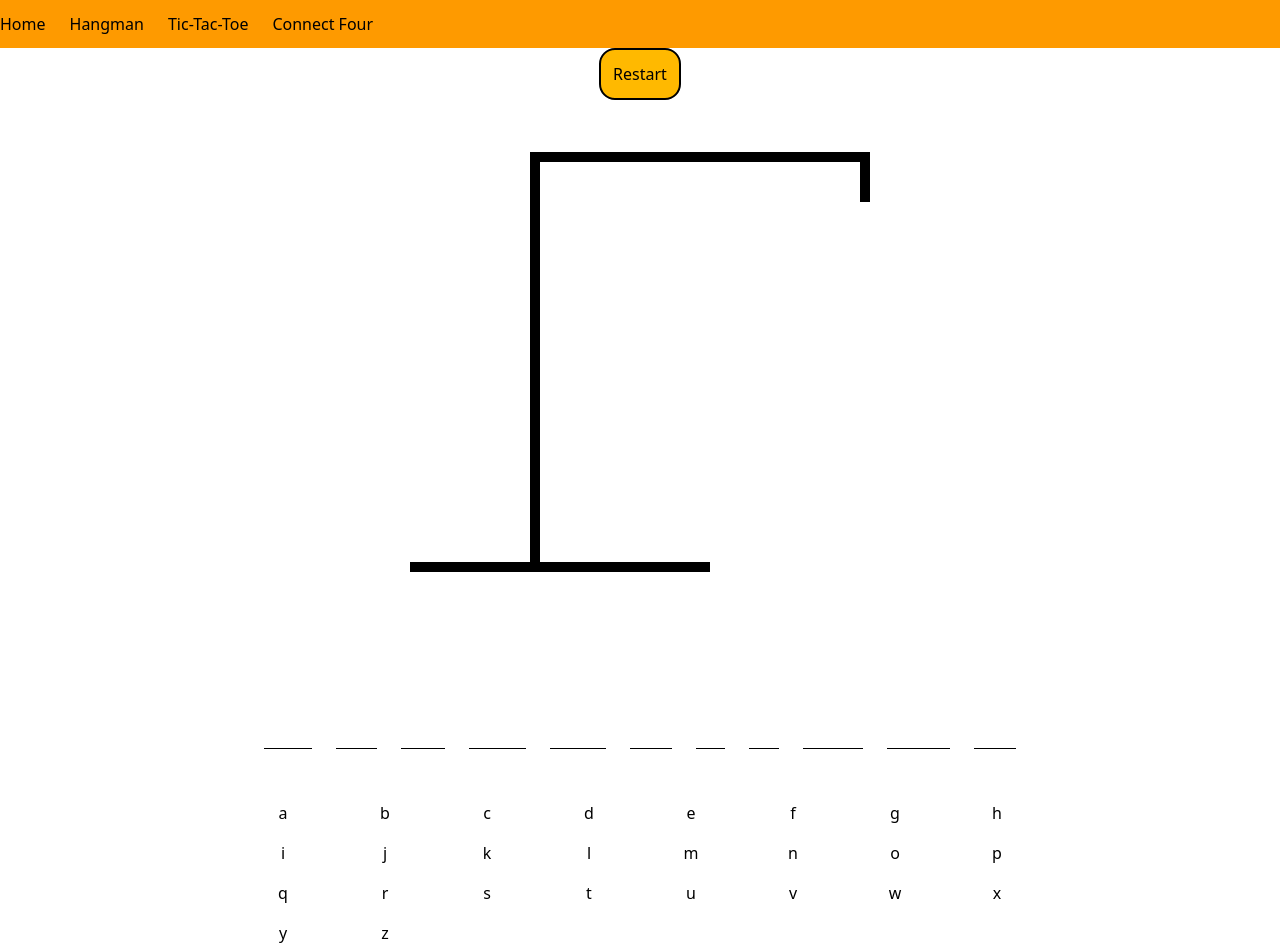
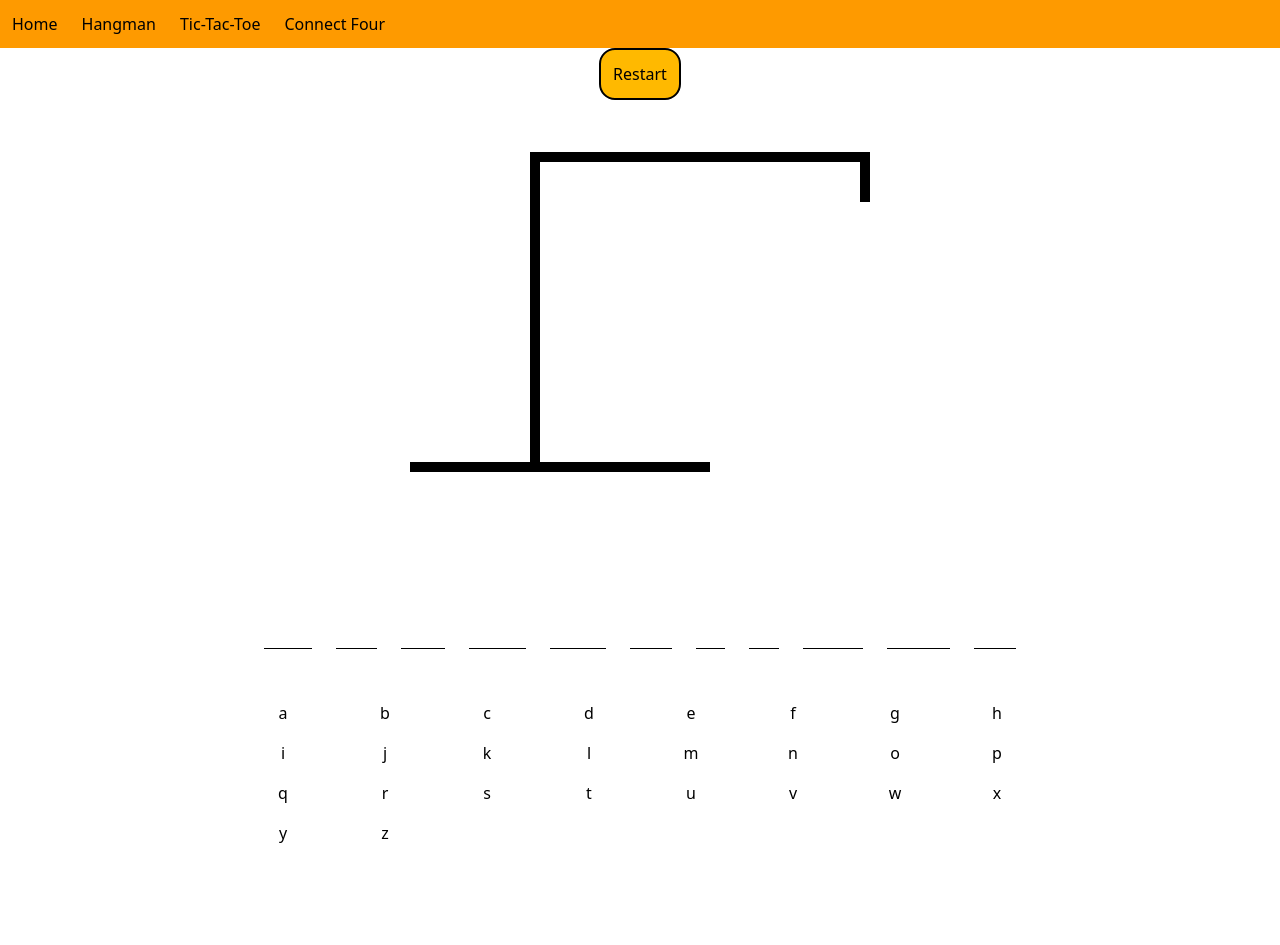
Before and after one commit to JamesDiStef/board-games, a React (Vite) app: page /hangman in a window 1280 px wide. After the commit the page ends 845 px from the top, so only its background shows below. Built offline with nearby package versions, Linux system fonts and the light colour scheme.

Commit message:
some sizing and margin changes

```diff
--- a/src/NavBar.tsx
+++ b/src/NavBar.tsx
@@ -15,7 +15,7 @@ const NavBar = () => {
       </button>
       <nav>
         <ul className="hidden sm:flex mr-6 py-3 bg-amber-500 w-full">
-          <li className="mr-6">
+          <li className="ml-3 mr-6">
             <Link to="/ticTacToe">Home</Link>
           </li>
           <li className="mr-6">
--- a/src/hangman/HangmanDrawing.tsx
+++ b/src/hangman/HangmanDrawing.tsx
@@ -35,11 +35,9 @@ const HangmanCrawing = ({ wrongGuesses }: Props) => {
       {wrongGuesses > 3 && LEFT_ARM}
       {wrongGuesses > 4 && RIGHT_LEG}
       {wrongGuesses > 5 && LEFT_LEG}
-
       <div className="h-[30px] lg:h-[50px] w-[10px] bg-black absolute top-0 right-0"></div>
-
       <div className="h-[10px] ml-[120px] w-[100px] lg:w-[340px] bg-black"></div>
-      <div className="ml-[120px] h-[200px] lg:h-[400px] w-[10px] bg-black"></div>
+      <div className="ml-[120px] h-[150px] lg:h-[300px] w-[10px] bg-black"></div>
       <div className="ml-[80px] lg:ml-0 h-[10px] w-[80px] lg:w-[300px] bg-black"></div>
     </div>
   );
```
